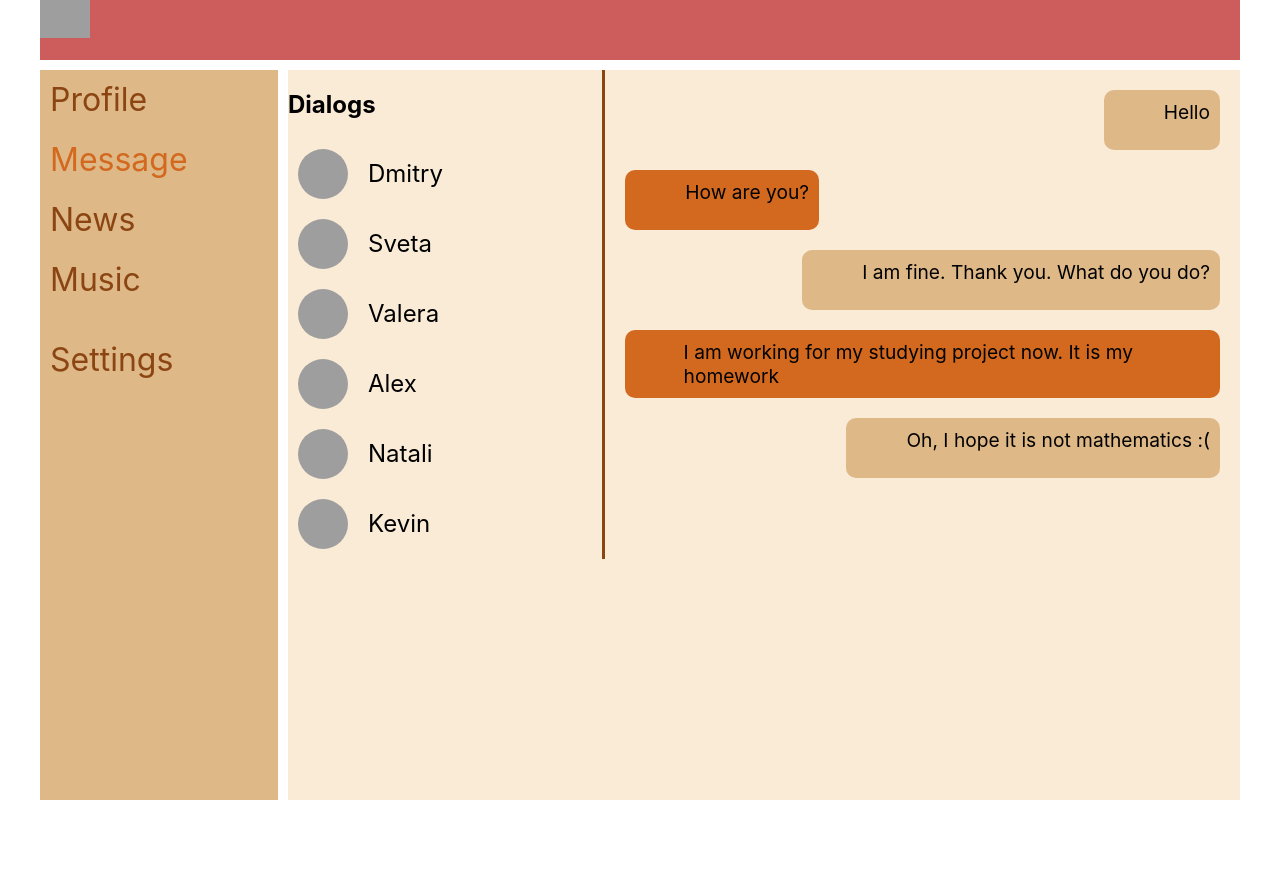
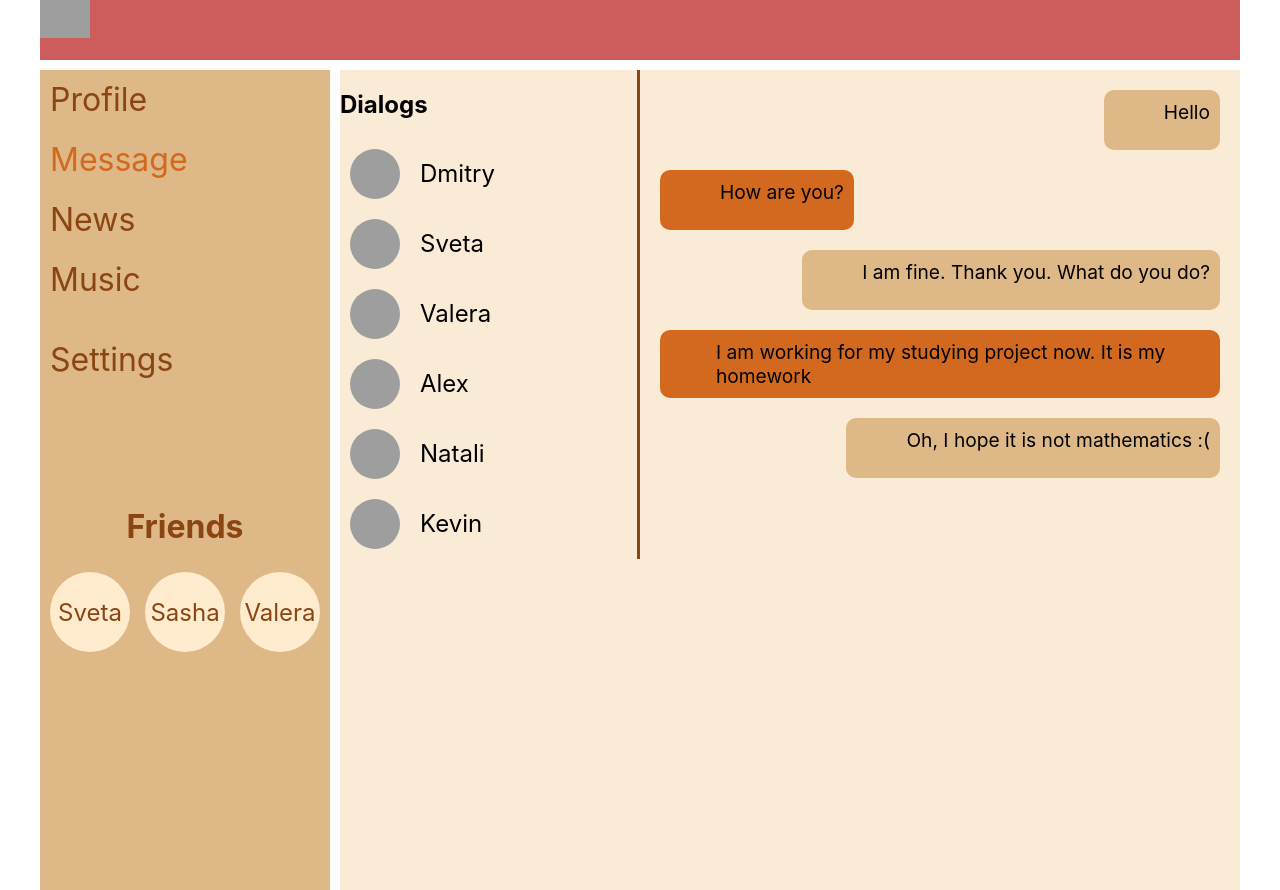
Before and after one commit to Verminas/react-social-network, a React (Create React App) app: page /dialogs in a window 1280 px wide. Before the commit the page ends 800 px from the top, so only its background shows below. Built offline with nearby package versions, Linux system fonts and the light colour scheme; grey boxes are pictures that could not be loaded.

Commit message:
feat: add aside next to navbar for friends

```diff
--- a/src/components/NavBar/NavBar.module.css
+++ b/src/components/NavBar/NavBar.module.css
@@ -1,16 +1,21 @@
-.navBar{
+.wrapperNavAside{
   grid-area: nav;
   background-color: burlywood;
+  display: grid;
+  grid-auto-rows: minmax(150px, 400px);
 
+  text-decoration: none;
+  color: saddlebrown;
+  padding: 10px;
+}
+.navBar{
   display: grid;
   grid-auto-rows: minmax(30px, 50px);
   grid-template-columns: 1fr;
   grid-gap: 10px;
-  padding: 10px;
+
 }
-.navBar a{
-  text-decoration: none;
-  color: saddlebrown;
+.navBar a, .myFriendsList{
   font-size: 2rem;
 }
 
@@ -20,3 +25,23 @@
 .navBar a:last-of-type{
   margin-top: 20px;
 }
+
+.asideTitle{
+  font-size: 2rem;
+  text-align: center;
+}
+.friendsList{
+  font-size: 1.5rem;
+  display: flex;
+  gap: 15px;
+}
+.friendsList > li{
+  background-color: blanchedalmond;
+  width: 60px;
+  height: 60px;
+  border-radius: 50%;
+  padding: 10px;
+  display: flex;
+  justify-content: center;
+  align-items: center;
+}
--- a/src/components/NavBar/NavBar.tsx
+++ b/src/components/NavBar/NavBar.tsx
@@ -4,12 +4,23 @@ import {NavLink} from "react-router-dom";
 
 export const NavBar = () => {
   return (
-    <nav className={s.navBar}>
-      <NavLink to="/profile" className={({ isActive}) => isActive ? s.activeLink : ''}>Profile</NavLink>
-      <NavLink to="/dialogs" className={({ isActive}) => isActive ? s.activeLink : ''}>Message</NavLink>
-      <NavLink to="/news" className={({ isActive}) => isActive ? s.activeLink : ''}>News</NavLink>
-      <NavLink to="/music" className={({ isActive}) => isActive ? s.activeLink : ''}>Music</NavLink>
-      <NavLink to="/settings" className={({ isActive}) => isActive ? s.activeLink : ''}>Settings</NavLink>
-    </nav>
+    <div className={s.wrapperNavAside}>
+      <nav className={s.navBar}>
+        <NavLink to="/profile" className={({isActive}) => isActive ? s.activeLink : ''}>Profile</NavLink>
+        <NavLink to="/dialogs" className={({isActive}) => isActive ? s.activeLink : ''}>Message</NavLink>
+        <NavLink to="/news" className={({isActive}) => isActive ? s.activeLink : ''}>News</NavLink>
+        <NavLink to="/music" className={({isActive}) => isActive ? s.activeLink : ''}>Music</NavLink>
+        <NavLink to="/settings" className={({isActive}) => isActive ? s.activeLink : ''}>Settings</NavLink>
+      </nav>
+      <aside className={s.aside}>
+        <h2 className={s.asideTitle}>Friends</h2>
+        <ul className={s.friendsList}>
+          <li>Sveta</li>
+          <li>Sasha</li>
+          <li>Valera</li>
+        </ul>
+      </aside>
+    </div>
+
   )
 }
```
